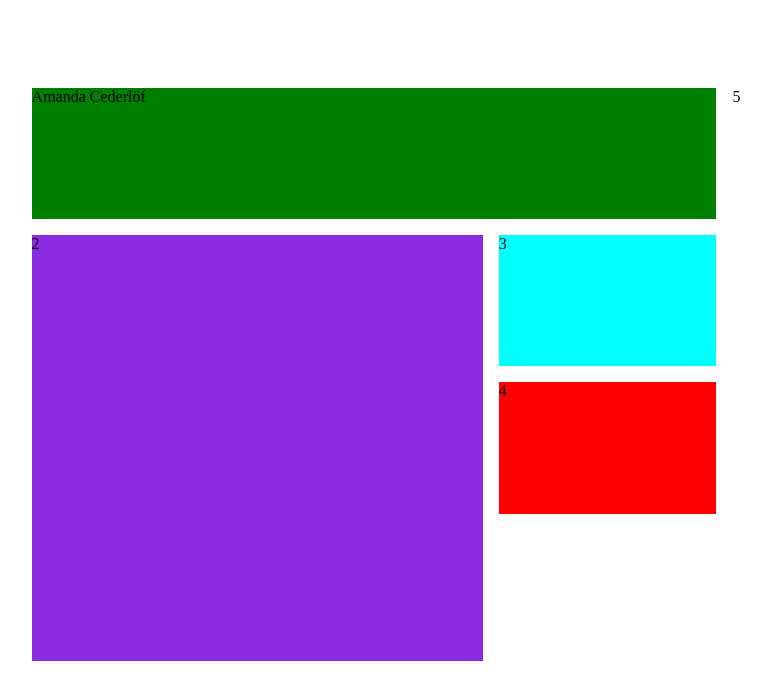
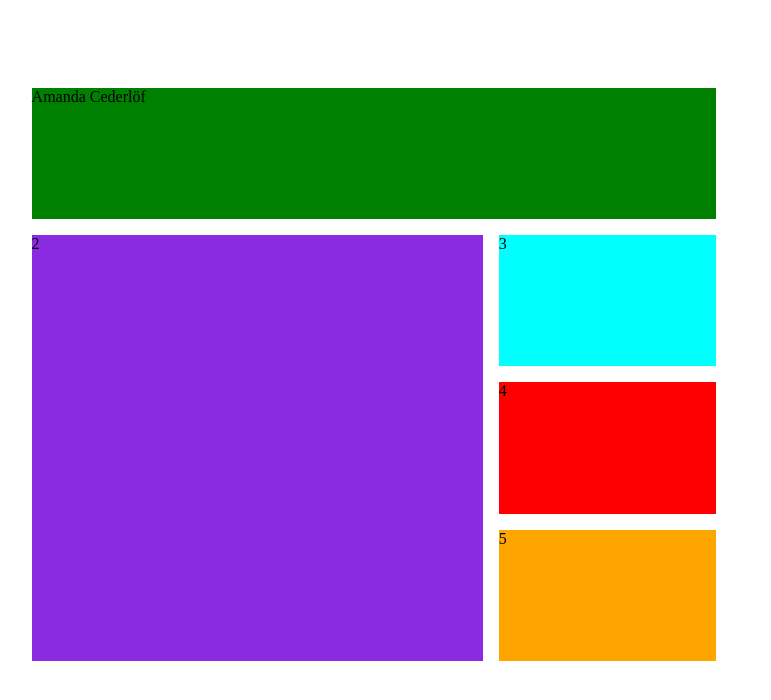
Before and after one commit to Amanda-Cederlof/amanda-cederlof.github.io, a plain HTML site: page index.html in a window 1280 px wide. Shown: the whole page, without its empty margins (274-1045 px from the left). Drawn offline with Linux system fonts and the light colour scheme.

Commit message:
Update styles.css

```diff
--- a/styles.css
+++ b/styles.css
@@ -36,7 +36,7 @@
     background-color: red;
   }
 
-  .contact-me {
+  .contact {
     grid-column-start: 4;
     grid-row-start: 4;
     background-color: orange;
```
